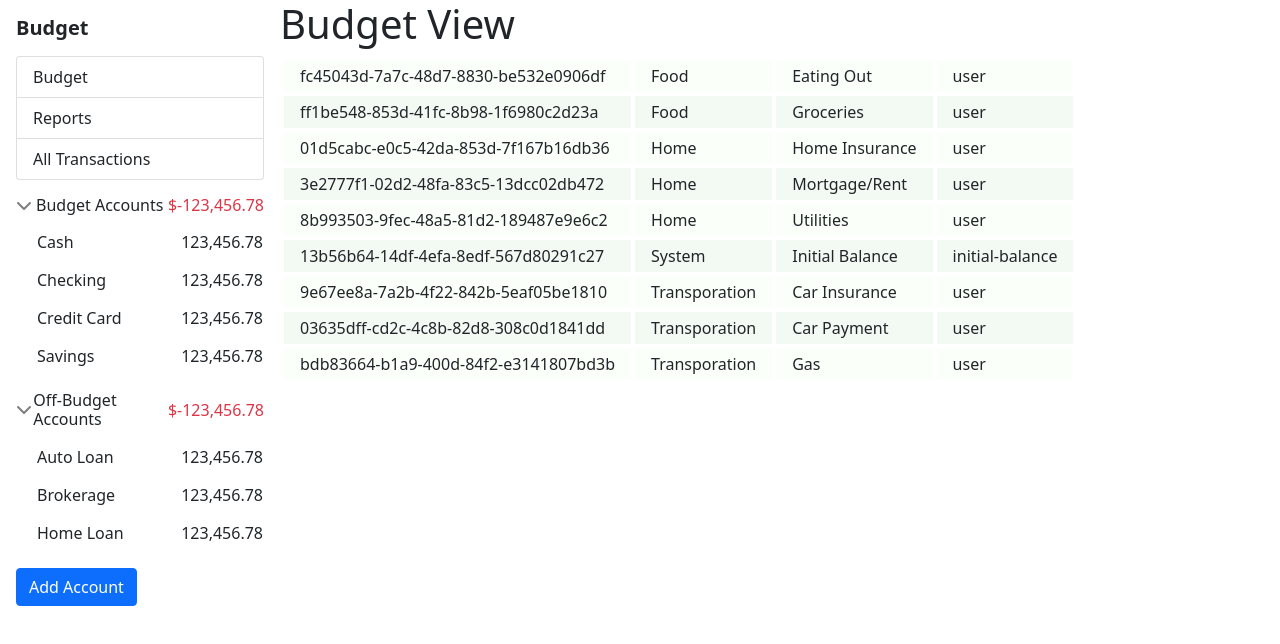
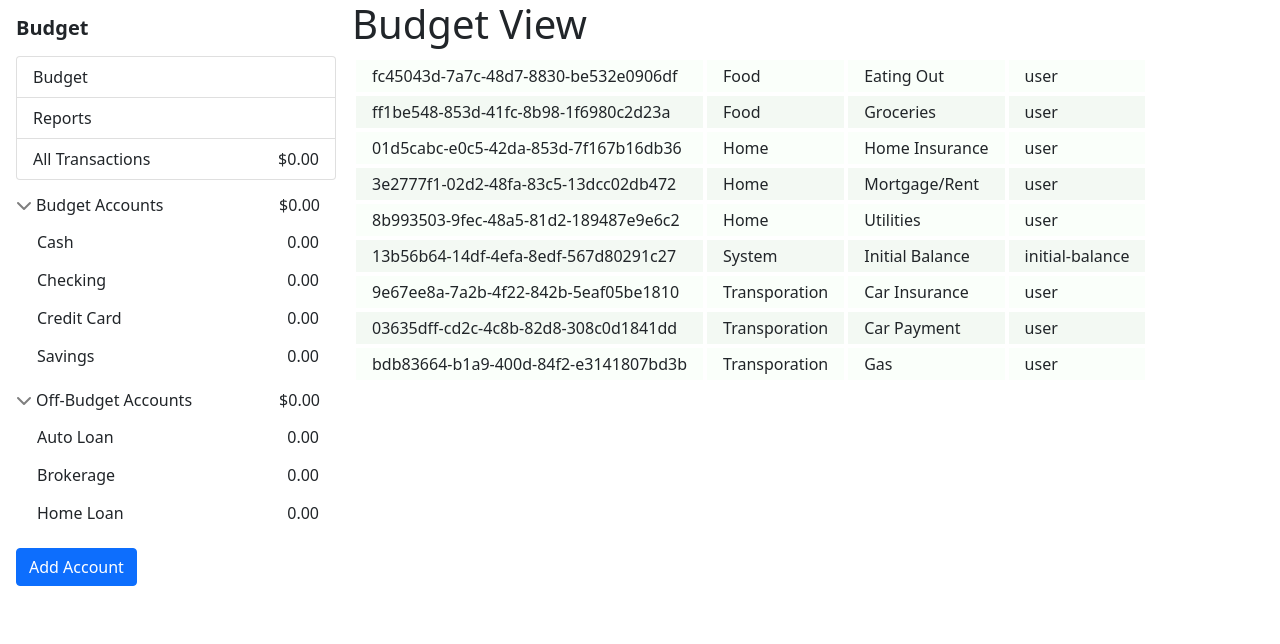
Before and after one commit to hewlock/2021-12-31-budget, a React (Create React App) app: page / in a window 1280 px wide. Both pictures are taken after a click on the button "New Budget". Shown: the top 644 px of the page. Built offline with nearby package versions, Linux system fonts and the light colour scheme.

Commit message:
#9 show account balance in navigation

```diff
--- a/src/components/navigation/Account.jsx
+++ b/src/components/navigation/Account.jsx
@@ -7,10 +7,16 @@ import useBooleanState from '../../hooks/useBooleanState';
 import { FormattedMessage } from 'react-intl';
 import { editAccount, getAccountById, removeAccount } from '../../state/accounts';
 import { getCategoriesByType } from '../../state/categories';
-import { editTransaction, findTransactions, removeTransactionWhere } from '../../state/transactions';
-import { useCallback, useEffect, useState } from 'react';
+import { useCallback, useEffect, useMemo, useState } from 'react';
 import { useDispatch, useSelector } from 'react-redux';
 import { useNavigate } from 'react-router-dom';
+
+import {
+    editTransaction,
+    findTransactions,
+    getTransactionsByAccountId,
+    removeTransactionWhere
+} from '../../state/transactions';
 
 function toForm(account, transaction) {
     return {
@@ -105,8 +111,10 @@ function DeleteItem({ accountId }) {
 
 export default function Account({ accountId }) {
     const account = useSelector(state => getAccountById(state, accountId));
+    const transactions = useSelector(state => getTransactionsByAccountId(state, accountId));
     const navigate = useNavigate();
     const handleClick = useCallback(() => navigate("/app/transaction"), [navigate]);
+    const amount = useMemo(() => transactions.reduce((acc, trans) => acc + trans.amount, 0), [transactions]);
 
     return (
         <>
@@ -121,7 +129,7 @@ export default function Account({ accountId }) {
                         {account.name}
                     </span>
                     <span className="btn-account__amount">
-                        <Currency value={12345678} />
+                        <Currency value={amount} />
                     </span>
                 </Dropdown.Toggle>
                 <Dropdown.Menu>
--- a/src/components/navigation/AccountList.jsx
+++ b/src/components/navigation/AccountList.jsx
@@ -3,10 +3,20 @@ import Account from './Account';
 import Currency from '../Currency'
 import { FormattedMessage } from 'react-intl';
 import { getAccountsByBudget } from '../../state/accounts';
+import { getTransactions } from '../../state/transactions';
+import { useMemo } from 'react';
 import { useSelector } from 'react-redux';
 
 export default function AccountList({ budget }) {
     const accounts = useSelector(state => getAccountsByBudget(state, budget));
+    const transactions = useSelector(getTransactions);
+    const amount = useMemo(() => {
+        const index = accounts.reduce((acc, account) => {
+            acc[account.id] = true;
+            return acc;
+        }, {});
+        return transactions.reduce((acc, trans) => acc + (index[trans.accountId] ? trans.amount : 0), 0);
+    }, [accounts, transactions])
 
     return (
         <Accordion>
@@ -16,7 +26,7 @@ export default function AccountList({ budget }) {
                         <FormattedMessage id={`account.${budget ? 'on' : 'off'}`} />
                     </span>
                     <span className="btn-account__amount">
-                        <Currency value={-12345678} symbol={true} />
+                        <Currency value={amount} symbol={true} />
                     </span>
                 </Accordion.Header>
                 <Accordion.Body>
--- a/src/components/navigation/Navigation.css
+++ b/src/components/navigation/Navigation.css
@@ -1,5 +1,5 @@
 .Navigation {
-    width: 280px;
+    width: 22rem;
 }
 
 .Navigation h1 {
@@ -9,6 +9,10 @@
 
 .Navigation .accordion {
     margin: 1rem 0;
+}
+
+.Navigation .accordion-header {
+    margin-right: 1rem;
 }
 
 .Navigation .accordion-item {
@@ -46,7 +50,7 @@
 
 .Navigation .btn-account {
     display: flex;
-    padding: 0.375rem 0 0.375rem 1.25rem;
+    padding: 0.375rem 1rem 0.375rem 1.25rem;
     text-align: left;
     width: 100%;
 }
--- a/src/components/navigation/Navigation.jsx
+++ b/src/components/navigation/Navigation.jsx
@@ -1,10 +1,18 @@
 import './Navigation.css';
 import AccountList from './AccountList';
 import AddAccountButton from './AddAccountButton';
+import Currency from '../Currency.jsx';
 import { FormattedMessage } from 'react-intl';
-import { Link } from 'react-router-dom'
+import { Link } from 'react-router-dom';
+import { getTransactions } from '../../state/transactions';
+import { useMemo } from 'react';
+import { useSelector } from 'react-redux';
+
 
 export default function Nav() {
+    const transactions = useSelector(getTransactions);
+    const amount = useMemo(() => transactions.reduce((acc, trans) => acc + trans.amount, 0), [transactions]);
+
     return (
         <nav className="Navigation flex-shrink-0 p-3 bg-white">
             <h1 className="fs-5 fw-bold">
@@ -15,7 +23,7 @@ export default function Nav() {
                     <FormattedMessage id="app-name" />
                 </Link>
             </h1>
-            <div className="list-group ">
+            <div className="list-group">
                 <Link
                     className="list-group-item list-group-item-action"
                     to="/app/budget"
@@ -29,10 +37,13 @@ export default function Nav() {
                     <FormattedMessage id="navigation.reports" />
                 </Link>
                 <Link
-                    className="list-group-item list-group-item-action"
+                    className="d-flex list-group-item list-group-item-action"
                     to="/app/transaction"
                 >
-                    <FormattedMessage id="navigation.transactions" />
+                    <span className="flex-grow-1">
+                        <FormattedMessage id="navigation.transactions" />
+                    </span>
+                    <Currency value={amount} symbol={true} />
                 </Link>
             </div>
             <AccountList budget={true} />
--- a/src/state/transactions.js
+++ b/src/state/transactions.js
@@ -16,7 +16,9 @@ export const NEW_TRANSACTION = {
     id: null,
 }
 
-const INDICES = {}
+const INDICES = {
+    byAccountId: 'accountId'
+}
 
 function comparator(a, b) {
     return a.date.localeCompare(b.date);
@@ -61,6 +63,10 @@ export function getTransactionById(state, id) {
     return state.transactions.byId[id];
 }
 
+export function getTransactionsByAccountId(state, accountId) {
+    return state.transactions.byAccountId[accountId];
+}
+
 export function findTransactions(state, criteria) {
     return findWhere(state.transactions.byOrder, criteria);
 }
```
